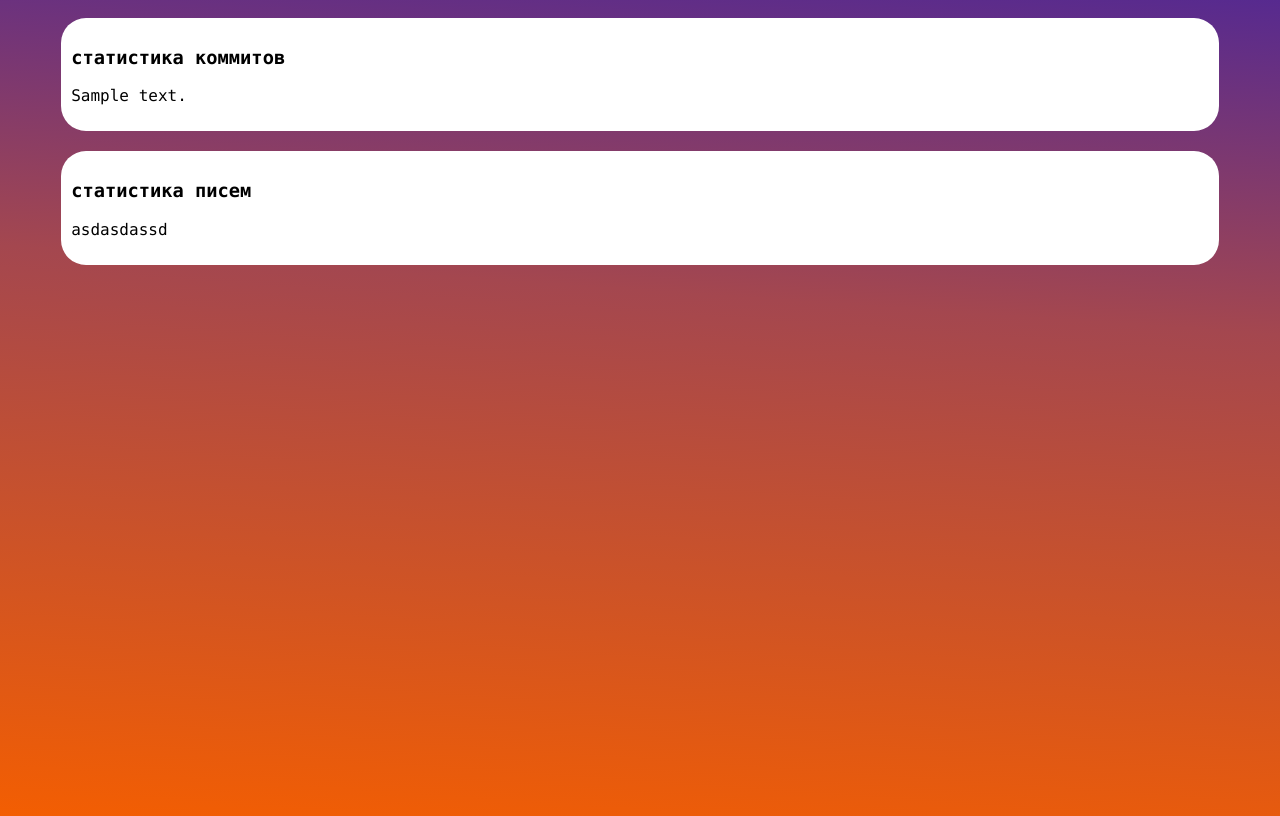
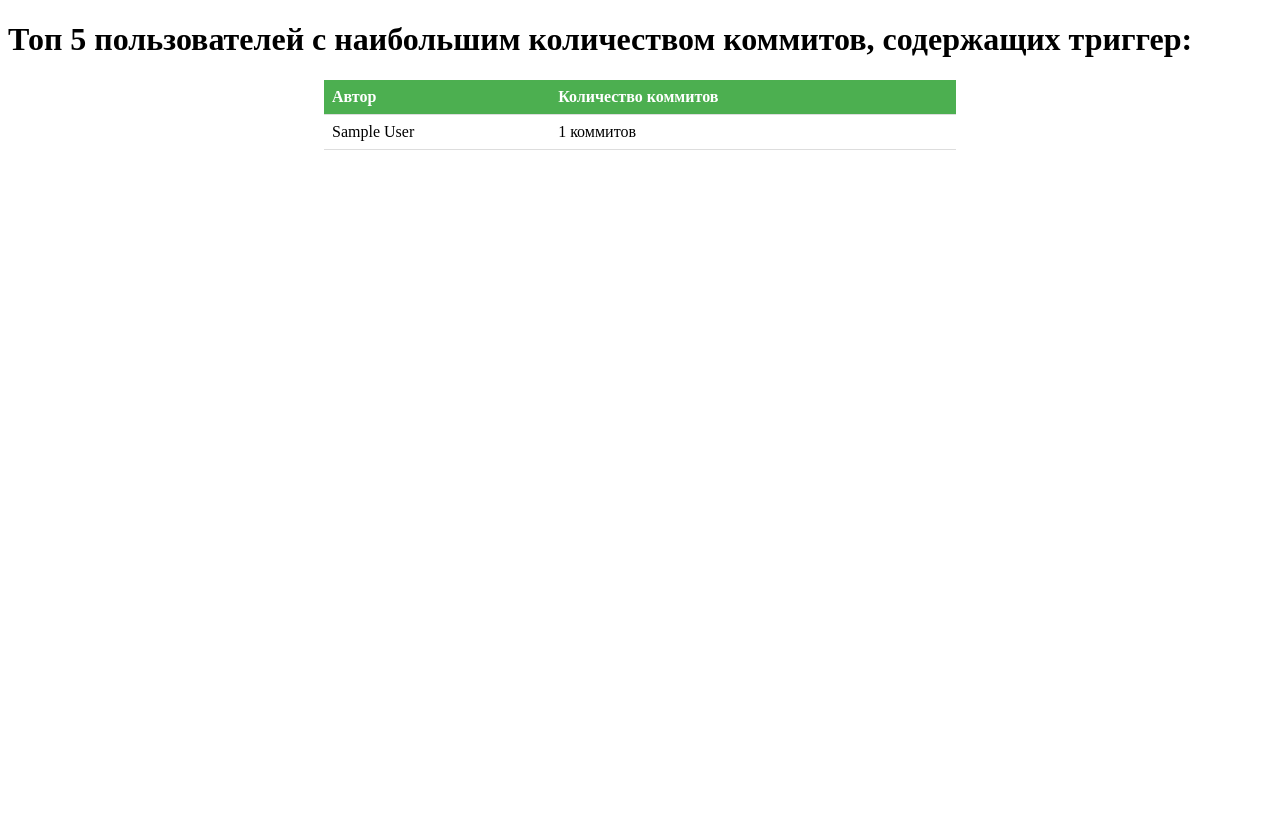
Before and after one commit to 573NED/axenix, a Flask app: template templates/index.html in a window 1280 px wide. After the commit the page ends 150 px from the top, so only its background shows below. Run offline with Flask 2, Linux system fonts and the light colour scheme; the template is opened without the code that fills it: most values are stand-ins (such as "Sample title", 1, 10 or a date in 2020).

```diff
--- a/app.py
+++ b/app.py
@@ -1,13 +1,19 @@
-from flask import Flask, render_template, request, url_for
+from flask import Flask, render_template
 
 app = Flask(__name__)
 
+# Создаем список с данными для отображения
+commits = [
+    ('aivanov', 99),
+    ('okozlova', 86),
+    ('dsmisnov', 80),
+    ('knikolaeva', 80),
+    ('ekuznetsova', 77),
+]
 
-@app.route("/")
+@app.route('/')
 def index():
-    with open('cresult.txt', 'r') as file:
-        content = file.read()
-    return render_template('index.html', content=content)
+    return render_template('commits.html', commits=commits)
 
-if __name__ == "__main__":
-    app.run(debug=True)
+if __name__ == '__main__':
+    app.run()
--- a/static/css/style.css
+++ /dev/null
@@ -1,21 +0,0 @@
-body {
-    color: #000000;
-    font-family: consolas;
-    background: rgb(87,42,143);
-    background: linear-gradient(184deg, rgba(87,42,143,1) 0%, rgba(164,71,79,1) 37%, rgba(243,94,2,1) 100%);
-    background-repeat: no-repeat;
-    height: 100vh;
-}
-section div {
-    width: 90%;
-    border-radius: 25px;
-    background-color: #FFFFFF;
-    padding: 10px;
-    margin: 10px;
-}
-section{
-    display: flex;
-    justify-content: center;
-    align-items: center;
-    flex-direction: column;
-}
--- a/templates/index.html
+++ b/templates/index.html
@@ -1,26 +1,44 @@
 <!DOCTYPE html>
-<html lang="en">
+<html>
+  <head>
+    <meta charset="utf-8">
+    <title>Коммиты</title>
+    <style>
+      table {
+        border-collapse: collapse;
+        width: 50%;
+        margin: auto;
+      }
 
-<head>
-    <meta charset="UTF-8">
-    <meta http-equiv="X-UA-Compatible" content="IE=edge">
-    <meta name="viewport" content="width=device-width, initial-scale=1.0">
-    <title>Document</title>
-    <link rel="stylesheet" href="style.css">
-    <link rel="stylesheet" href="{{ url_for('static', filename='css/style.css') }}">
-</head>
+      th, td {
+        text-align: left;
+        padding: 8px;
+        border-bottom: 1px solid #ddd;
+      }
 
-<body>
-    <section>
-        <div>
-            <h3>статистика коммитов</h3>
-            <p>{{ content }}</p>
-        </div>
-        <div>
-            <h3>статистика писем</h3>
-            <p>asdasdassd</p>
-        </div>
-    </section>
-</body>
+      th {
+        background-color: #4CAF50;
+        color: white;
+      }
 
+      tr:hover {
+        background-color: #f5f5f5;
+      }
+    </style>
+  </head>
+  <body>
+    <h1>Топ 5 пользователей с наибольшим количеством коммитов, содержащих триггер:</h1>
+    <table>
+      <tr>
+        <th>Автор</th>
+        <th>Количество коммитов</th>
+      </tr>
+      {% for author, count in commits %}
+      <tr>
+        <td>{{ author }}</td>
+        <td>{{ count }} коммитов</td>
+      </tr>
+      {% endfor %}
+    </table>
+  </body>
 </html>
```
Also changed, not shown: 1 other file.
